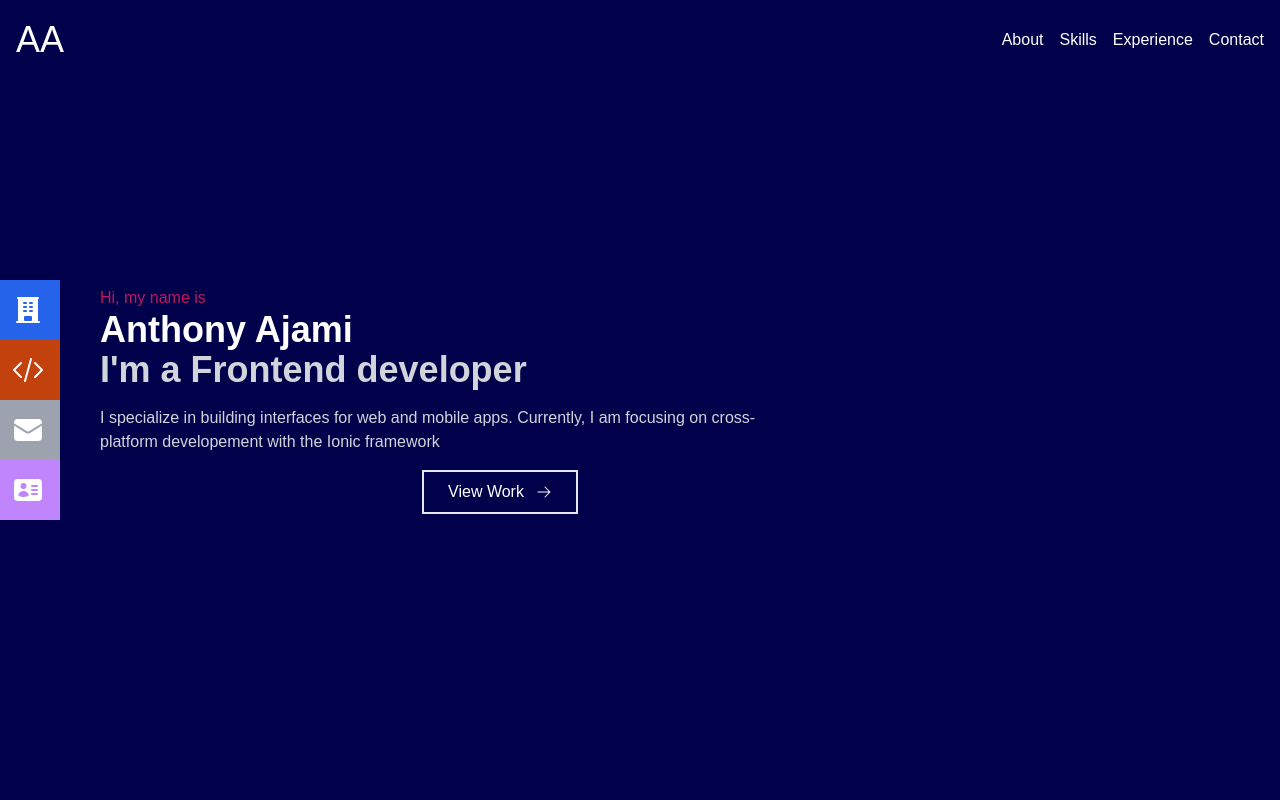
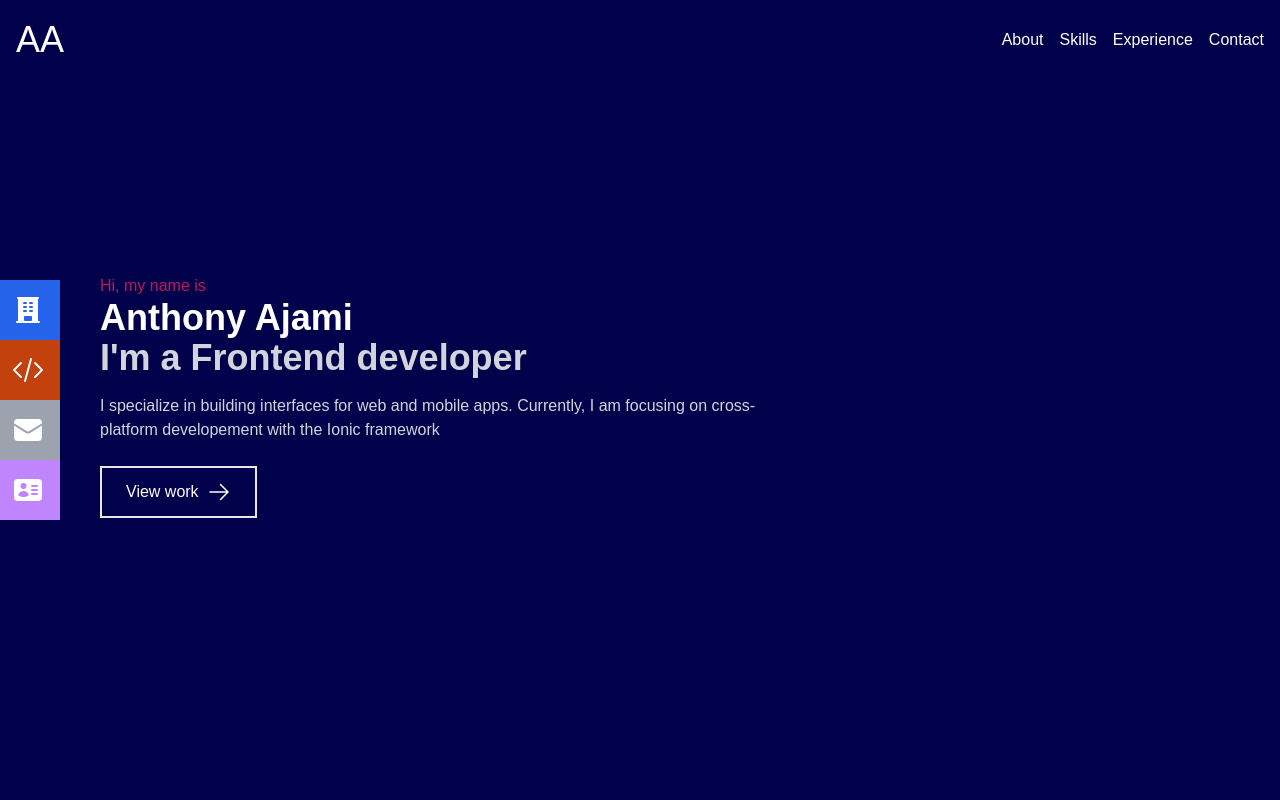
Before and after one commit to JamonCyberico/portfolio-fall24, a React (Create React App) app: page / in a window 1280 px wide. Shown: the top 800 px of the page. Built offline with nearby package versions, Linux system fonts and the light colour scheme.

Commit message:
modify button

```diff
--- a/src/components/About.jsx
+++ b/src/components/About.jsx
@@ -18,9 +18,13 @@ const About = () => {
           Currently, I am focusing on cross-platform developement with the Ionic
           framework
         </p>
-        <div className="group flex cursor-pointer gap-3 item-center justify-center py-2 px-6 mx-auto text-white border-2 bg-primary hover:bg-secondary">
-          <button>View Work</button>
-          <ArrowRightIcon className="text-white w-4 group-hover:rotate-90" />
+        <div className="group flex gap">
+          <button className="text-white group border-2 px-6 py-3 my-2 flex items-center hover:bg-secondary">
+            View work
+            <span className="group-hover:rotate-90 duration-300">
+              <ArrowRightIcon className="ml-2 w-6 text-white" />
+            </span>
+          </button>
         </div>
       </div>
     </div>
```
